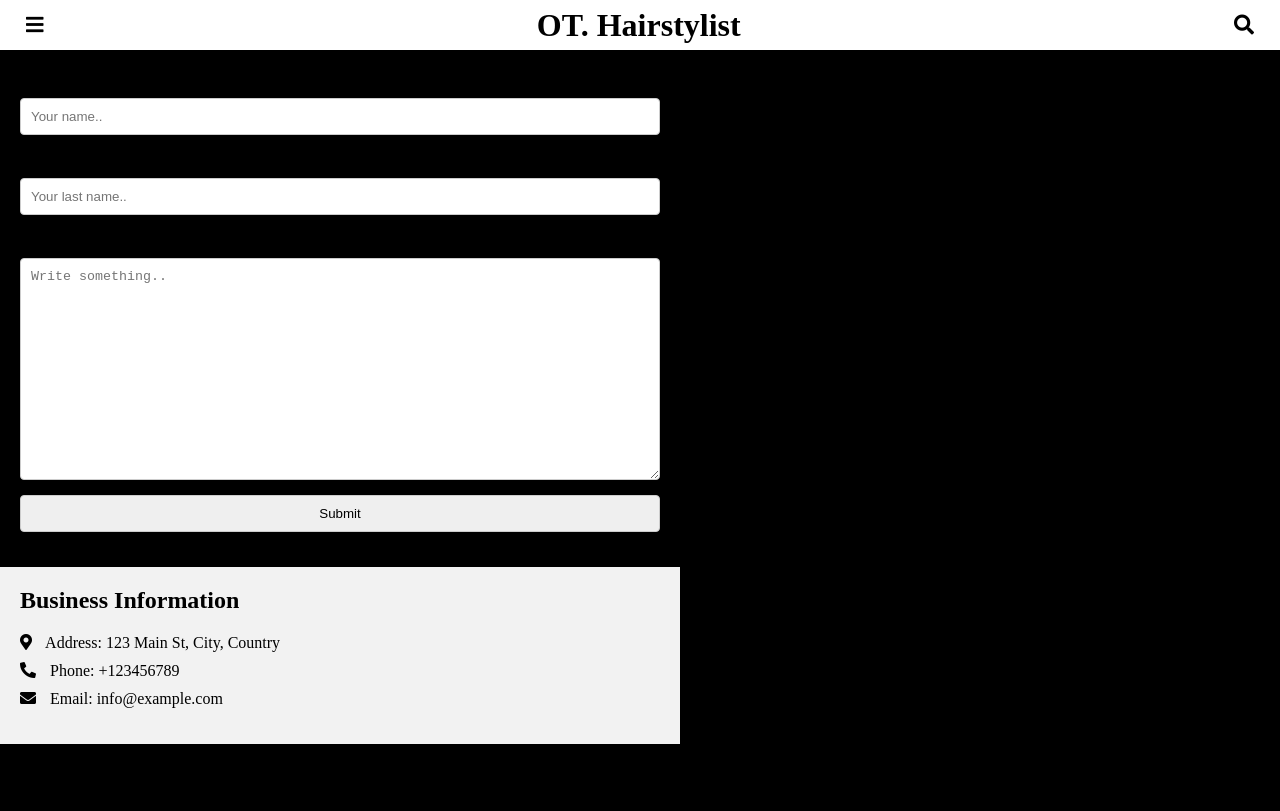
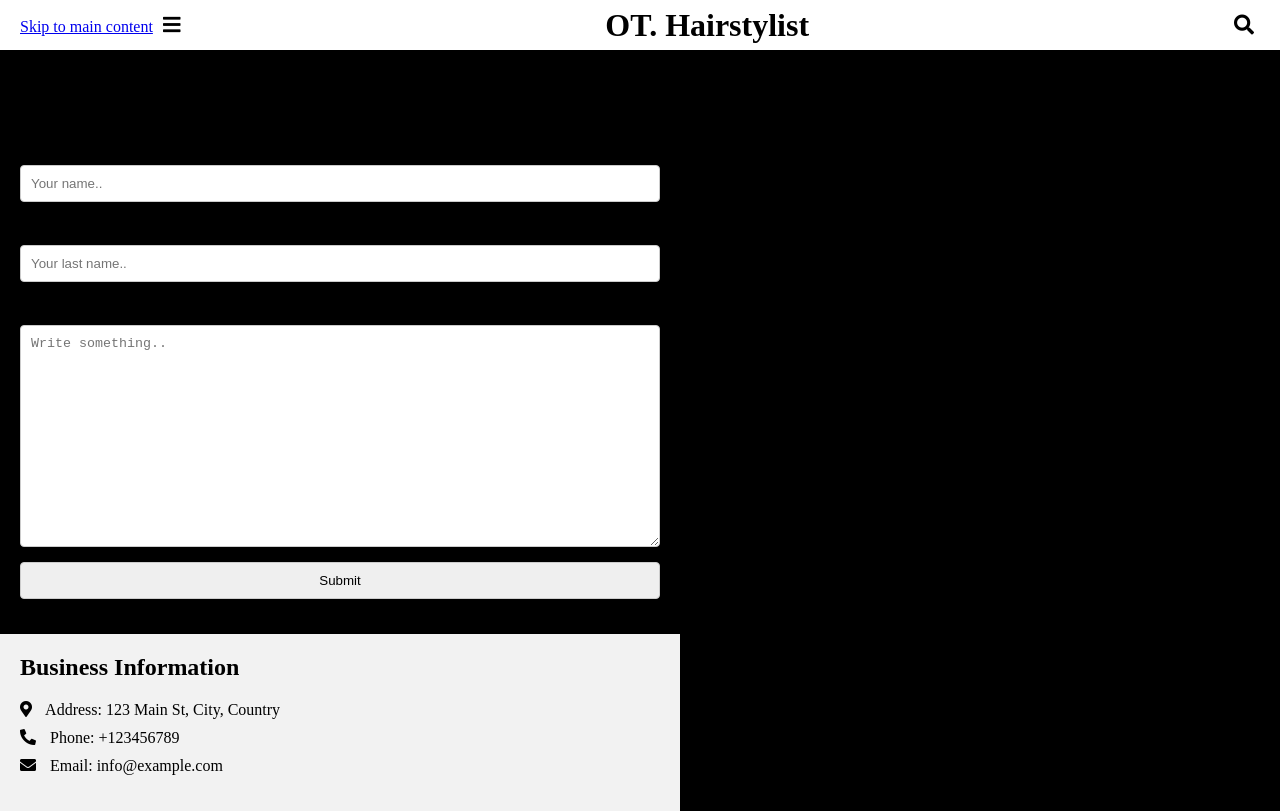
Before and after one commit to Akin0046/mtm6201-midterm, a plain HTML site: page contact.html in a window 1280 px wide. Drawn offline with Linux system fonts and the light colour scheme.

Commit message:
adds skip links and aria roles

```diff
--- a/contact.html
+++ b/contact.html
@@ -6,37 +6,47 @@
     <title>mtm6201-midterm</title>
     <link rel="stylesheet" type="text/css" href="https://cdnjs.cloudflare.com/ajax/libs/font-awesome/5.15.3/css/all.min.css">
     <link href="./css/main.css" rel="stylesheet">
+
 </head>
 <body>
     <header class="top-banner">
-    <button class="menu-button">
+
+        <div class="center-text">
+            <!-- Skip link for navigation -->
+            <a class="skip-link" href="#main-content">Skip to main content</a>
+            <button class="menu-button" onclick="openNav()">
               <i class="fas fa-bars"></i>
             </button>
-    <div class="center-text">
+        </div>
         <h1>OT. Hairstylist</h1>
-    </div>
+
         <button class="search-button">
           <i class="fas fa-search"></i>
         </button>
     </header>
 
+    <div id="mySidenav" class="sidenav">
+        <a href="javascript:void(0)" class="closebtn" onclick="closeNav()">&times;</a>
+        <a href="index.html">Home</a>
+        <a href="services.html">Services</a>
+        <a href="contact.html">Contact</a>
+    </div>
 
-  <div class="form-container">
+    <script src="main.js"></script>
+
+  <div class="form-container" id="main-content" tabindex="-1">
     <form action="action_page.php" method="POST">
-
+      <h2>Contact Form</h2>
       <label for="fname">First Name</label>
       <input type="text" id="fname" name="firstname" placeholder="Your name.." required>
 
       <label for="lname">Last Name</label>
       <input type="text" id="lname" name="lastname" placeholder="Your last name.." required>
 
-
-
       <label for="subject">Subject</label>
       <textarea id="subject" name="subject" placeholder="Write something.." style="height:200px" required></textarea>
 
       <input type="submit" value="Submit">
-
     </form>
   </div>
 
```
Lines whose indentation alone changed are shown as unchanged.
